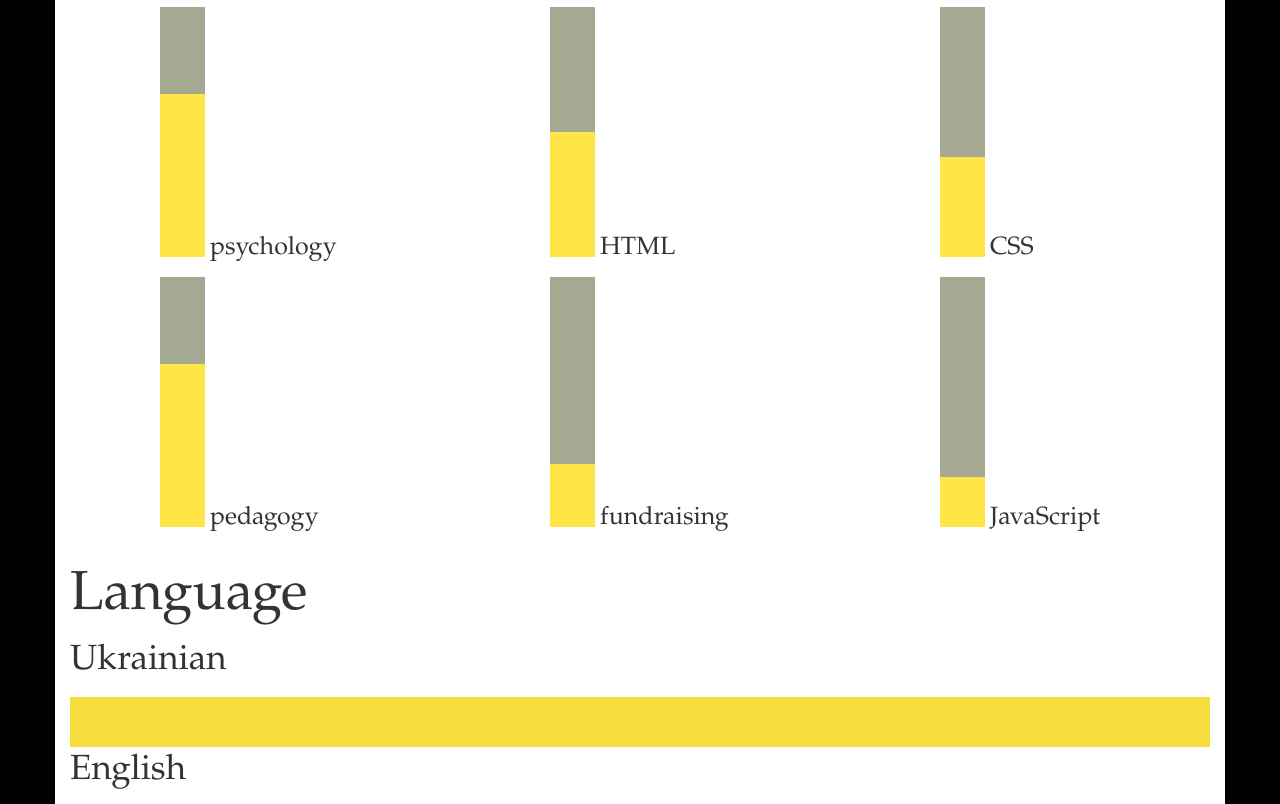
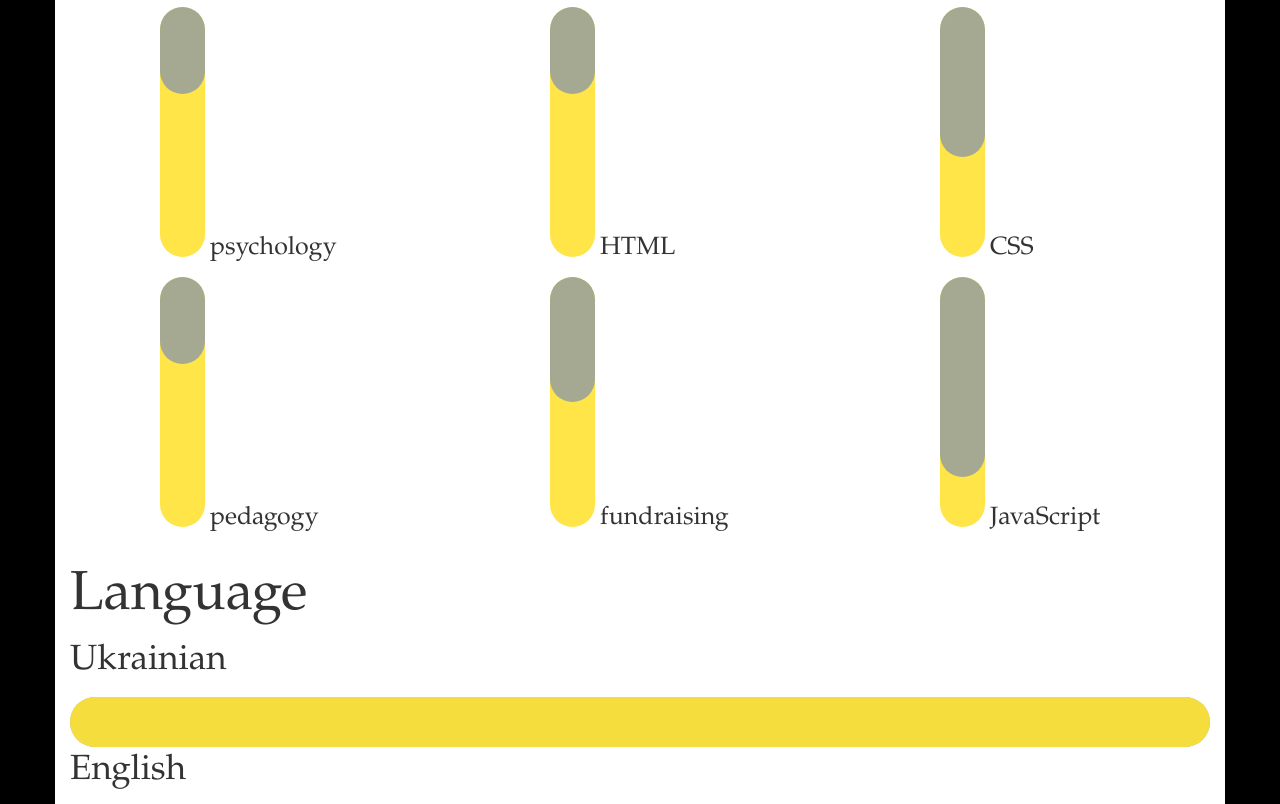
Before and after one commit to MariaStrotsyuk/dictrum_factum, a plain HTML site: page index.html in a window 1280 px wide. Shown: the part 1929-2733 px from the top of the page. Drawn offline with Linux system fonts and the light colour scheme.

Commit message:
Initial commit

```diff
--- a/index.html
+++ b/index.html
@@ -112,42 +112,42 @@
                 <div class="row">
                     <div class="col-md-4">
                         <div class="skills-block">
-                            <div class="column">
-                                <div class="column1" id="coolumn1"></div>
+                            <div class="bigcolumn">
+                                <div class="smallcolumn" id="coolumn1"></div>
                             </div>
                             <p>psychology</p>
                         </div>
                         <div class="skills-block">
-                            <div class="column">
-                                <div class="column1" id="coolumn2"></div>
+                            <div class="bigcolumn">
+                                <div class="smallcolumn" id="coolumn2"></div>
                             </div>
                             <p>pedagogy</p>
                         </div>
                     </div>
                     <div class="col-md-4">
                         <div class="skills-block">
-                            <div class="column">
-                                <div class="column1" id="coolumn4"></div>
+                            <div class="bigcolumn">
+                                <div class="smallcolumn" id="coolumn4"></div>
                             </div>
                             <p>HTML</p>
                         </div>
                         <div class="skills-block">
-                            <div class="column">
-                                <div class="column1" id="coolumn3"></div>
+                            <div class="bigcolumn">
+                                <div class="smallcolumn" id="coolumn3"></div>
                             </div>
                             <p>fundraising</p>
                         </div>
                     </div>
                     <div class="col-md-4">
                         <div class="skills-block">
-                            <div class="column">
-                                <div class="column1" id="coolumn5"></div>
+                            <div class="bigcolumn">
+                                <div class="smallcolumn" id="coolumn5"></div>
                             </div>
                             <p>CSS</p>
                         </div>
                         <div class="skills-block">
-                            <div class="column">
-                                <div class="column1" id="coolumn6"></div>
+                            <div class="bigcolumn">
+                                <div class="smallcolumn" id="coolumn6"></div>
                             </div>
                             <p>JavaScript</p>
                         </div>
--- a/style.css
+++ b/style.css
@@ -42,6 +42,7 @@
 .navbar li a:hover {
     color:#C26F39;
     background-color:#000000;
+    border-radius: 25px
 }
 .nav .open > a, .nav .open > a:hover, .nav .open > a:focus {
     background: #000000;
@@ -95,35 +96,50 @@
     bottom: 0;
     left: 50px;
 }
-.column {
+.bigcolumn {
     width: 45px;
     height: 250px;
-    background-color: rgba(255, 227, 52, 0.9);
+    background-color:rgba(255, 227, 52, 0.9);
+    border-radius: 25px;
     float: left;
-    margin-right: 10px;}
-.column1 {
+    margin-right: 10px;
+
+}
+.smallcolumn {
+
     width: 45px;
-    background-color:rgba(156, 163, 154, 0.9);}
+    background-color: rgba(156, 163, 154, 0.9);
+    border-radius: 25px;
+}
 #coolumn1 {
-    height: 35%;}
+    height: 35%;
+}
 #coolumn2 {
-    height: 35%;}
+    height: 35%;
+}
 #coolumn3 {
-    height: 75%;}
+    height: 50%;
+}
 #coolumn4 {
-    height: 50%}
+    height: 35%;
+}
 #coolumn5 {
-    height: 60%}
+    height: 60%;
+}
 #coolumn6{
-    height: 80%}
+    height: 80%;
+}
 .bigline {
     width: 100%;
     height: 50px;
-    background-color: rgba(156, 163, 154, 0.9);}
+    background-color: rgba(156, 163, 154, 0.9);
+    border-radius: 25px;
+}
 .small-line {
     width: 100%;
     height: 100%;
-    background-color: rgba(255, 227, 52, 0.9);}
+    background-color: rgba(255, 227, 52, 0.9);
+    border-radius: 25px;}
 #line1 {
     width: 100%;}
 #line2{
@@ -144,6 +160,7 @@
     display: block;
     background-color: #D1D0BC;
     border-style: none;
+    border-radius: 25px
 }
 .contact-block input {
     width: 100%;
@@ -173,6 +190,7 @@
     border-style: none;
     margin: 0 auto;
     display: block;
+    border-radius: 25px
 
 }
 .no-display{
@@ -185,6 +203,7 @@
     position:fixed;
     bottom: 0;
     z-index: 15;
+    border-radius: 25px
 }
 #top-arrow a img{
     height: 60px;
```
Also changed, not shown: image/index.html (added, +9 -0 lines). Lines whose indentation alone changed are shown as unchanged.
